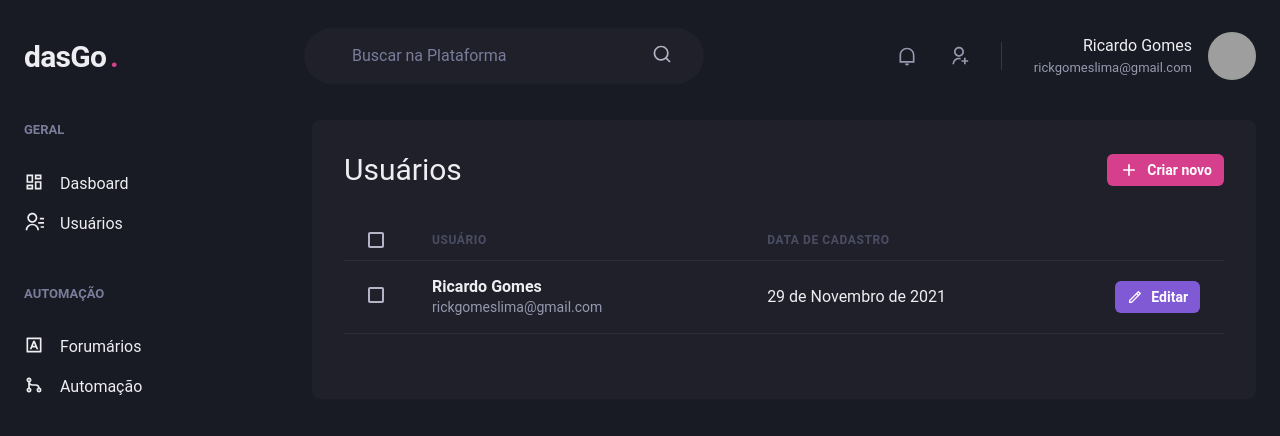
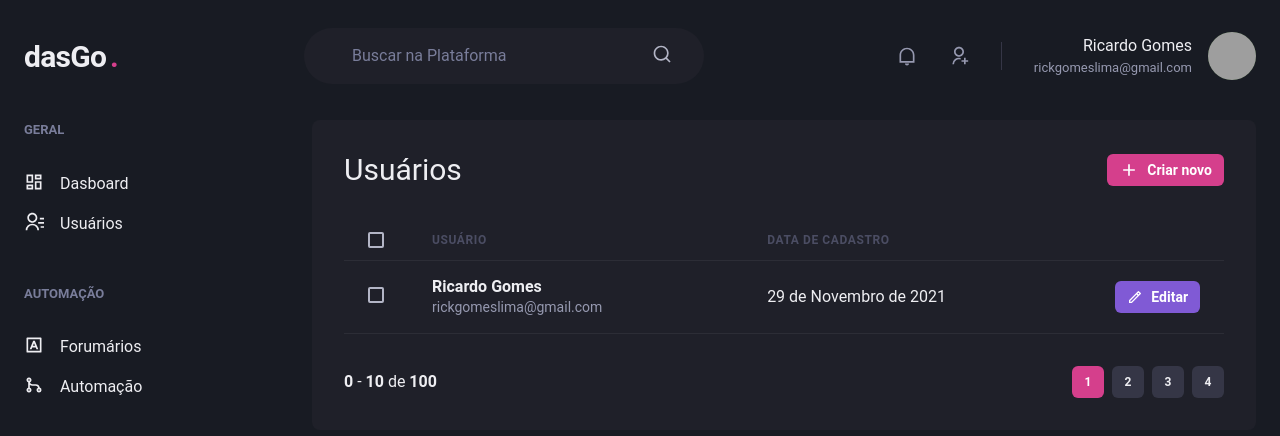
Before and after one commit to RicardoGDLima/dashGo, a Next.js app: page /users in a window 1280 px wide. Shown: the top 436 px of the page. Built offline with nearby package versions, Linux system fonts and the light colour scheme; grey boxes are pictures that could not be loaded; a web font is replaced by a local one.

Commit message:
Paginação

```diff
--- /dev/null
+++ b/src/components/Pagination.tsx
@@ -0,0 +1,69 @@
+import { Stack, Button, Box } from "@chakra-ui/react"
+
+export default function Pagination() {
+    return (
+        <Stack
+            direction="row"
+            mt="8"
+            justify="space-between"
+            align="center"
+            spacing="6"
+        >
+            <Box>
+                <strong>0</strong> - <strong>10</strong> de <strong>100</strong>
+            </Box>
+
+            <Stack direction="row" spacing="2">
+                <Button
+                    size="sm"
+                    fontSize="xs"
+                    width="4"
+                    colorScheme="pink"
+                    disabled
+                    _disabled={{
+                        bg: 'pink.500',
+                        cursor: 'default'
+                    }}
+                >
+                    1
+                </Button>
+                <Button
+                    size="sm"
+                    fontSize="xs"
+                    width="4"
+                    bg="gray.700"
+                    _hover={{
+                        bg: "gray.500"
+                    }}
+                >
+                    2
+                </Button>
+
+                <Button
+                    size="sm"
+                    fontSize="xs"
+                    width="4"
+                    bg="gray.700"
+                    _hover={{
+                        bg: "gray.500"
+                    }}
+                >
+                    3
+
+                </Button>
+                <Button
+                    size="sm"
+                    fontSize="xs"
+                    width="4"
+                    bg="gray.700"
+                    _hover={{
+                        bg: "gray.500"
+                    }}
+                >
+                    4
+                </Button>
+            </Stack>
+        </Stack>
+
+    )
+}
--- a/src/pages/users/index.tsx
+++ b/src/pages/users/index.tsx
@@ -2,6 +2,7 @@
 import { Box, Flex, Heading, Button, Icon, Table, Thead, Tr, Th, Checkbox, Tbody, Td, Text } from '@chakra-ui/react'
 import { Sidebar } from "../../components/Sindebar";
 import { RiAddLine, RiPencilLine } from "react-icons/ri";
+import Pagination from "../../components/Pagination";
 
 
 
@@ -64,6 +65,8 @@
                             </Tr>
                         </Tbody>
                     </Table>
+
+                    <Pagination />
                 </Box>
             </Flex>
         </Box>
```
